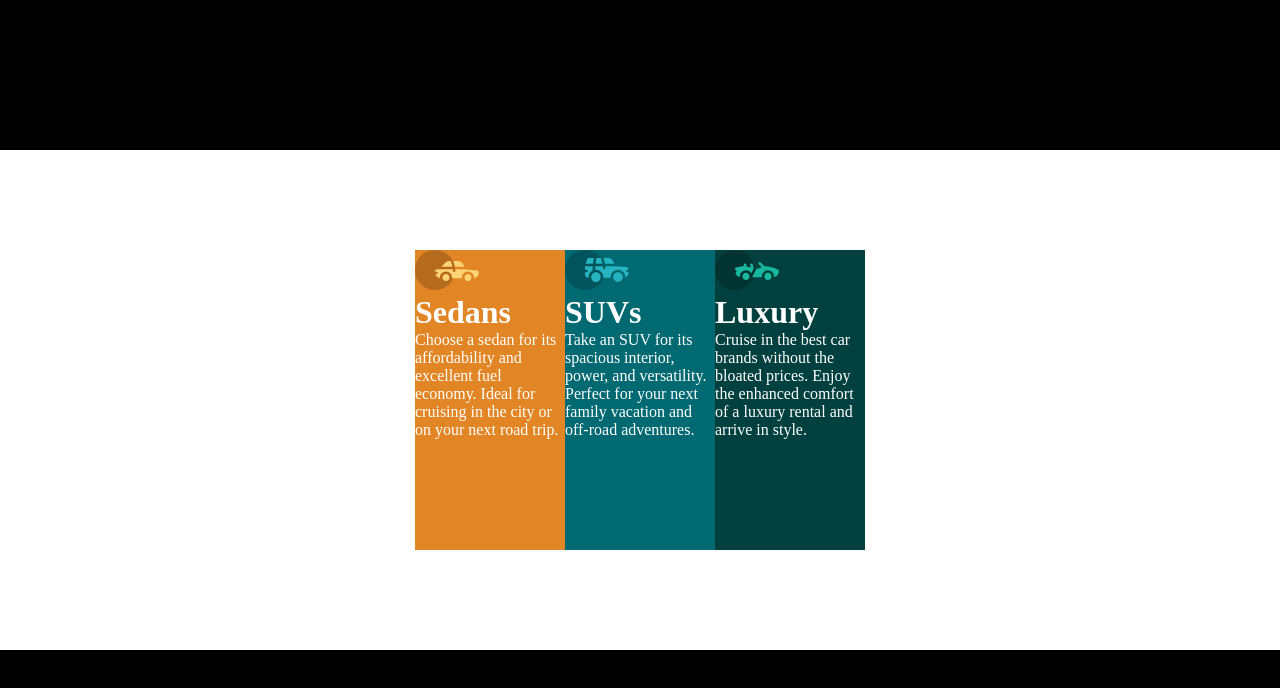
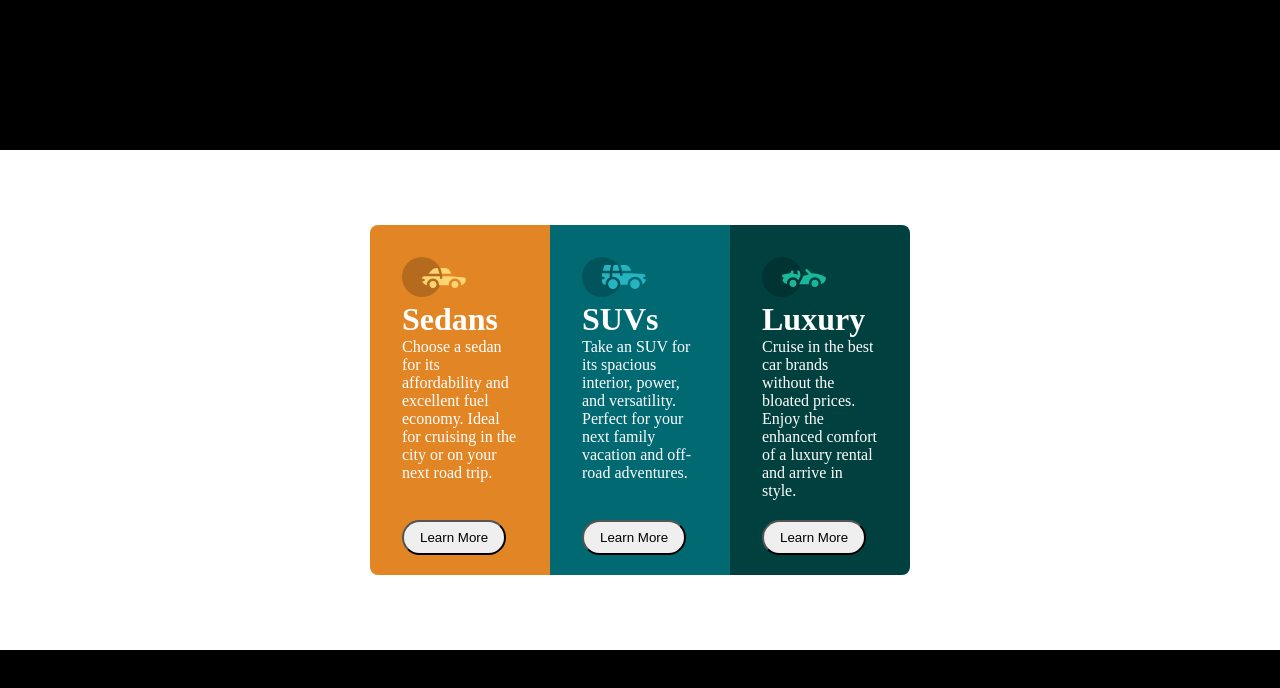
Before and after one commit to wadmortada/3-column-card, a plain HTML site: page index.html in a window 1280 px wide. Drawn offline with Linux system fonts and the light colour scheme.

Commit message:
edit style of cards

```diff
--- a/index.html
+++ b/index.html
@@ -11,22 +11,31 @@
   <main class="container">
     <div class="card-main">
       <div class="card-one">
+        <div class="frame">
           <img src="images/icon-sedans.svg" alt="sedan-car">
           <h1>Sedans</h1>
           <p>Choose a sedan for its affordability and excellent fuel economy. Ideal for cruising in the city
             or on your next road trip.</p>
+          <button class="btn">Learn More</button>
+        </div>
       </div>
       <div class="card-two">
+        <div class="frame">
           <img src="images/icon-suvs.svg" alt="suvs-car">
           <h1>SUVs</h1>
           <p>Take an SUV for its spacious interior, power, and versatility. Perfect for your next family vacation
             and off-road adventures.</p>
+          <button class="btn">Learn More</button>
+        </div>
       </div>
       <div class="card-there">
+        <div class="frame">
           <img src="images/icon-luxury.svg" alt="luxury-car">
           <h1>Luxury</h1>
           <p>Cruise in the best car brands without the bloated prices. Enjoy the enhanced comfort of a luxury
             rental and arrive in style.</p>
+          <button class="btn">Learn More</button>
+        </div>
       </div>
     </div>
   </main>
--- a/style.css
+++ b/style.css
@@ -27,23 +27,37 @@ body {
 
 .card-one  {
     background-color: #E28525;
-    height: 300px;
-    width: 150px;
-
+    height: 350px;
+    width: 180px;
+    border-top-left-radius: 0.5rem;
+    border-bottom-left-radius: 0.5rem;
 }
 
 .card-two {
     background-color: #016972;
-    height: 300px;
-    width: 150px;
+    height: 350px;
+    width: 180px;
 }
 
 .card-there {
     background-color: #00403F;
-    height: 300px;
-    width: 150px;
+    height: 350px;
+    width: 180px;
+    border-top-right-radius: 0.5rem;
+    border-bottom-right-radius: 0.5rem;
+}
+
+.frame {
+    padding: 2rem;
 }
 
 h1, p {
     color: white;
 }
+
+.btn {
+    padding: 0.5rem 1rem;
+    position: absolute;
+    bottom: 1.25rem;
+    border-radius: 5rem;
+}
```
Lines whose indentation alone changed are shown as unchanged.
